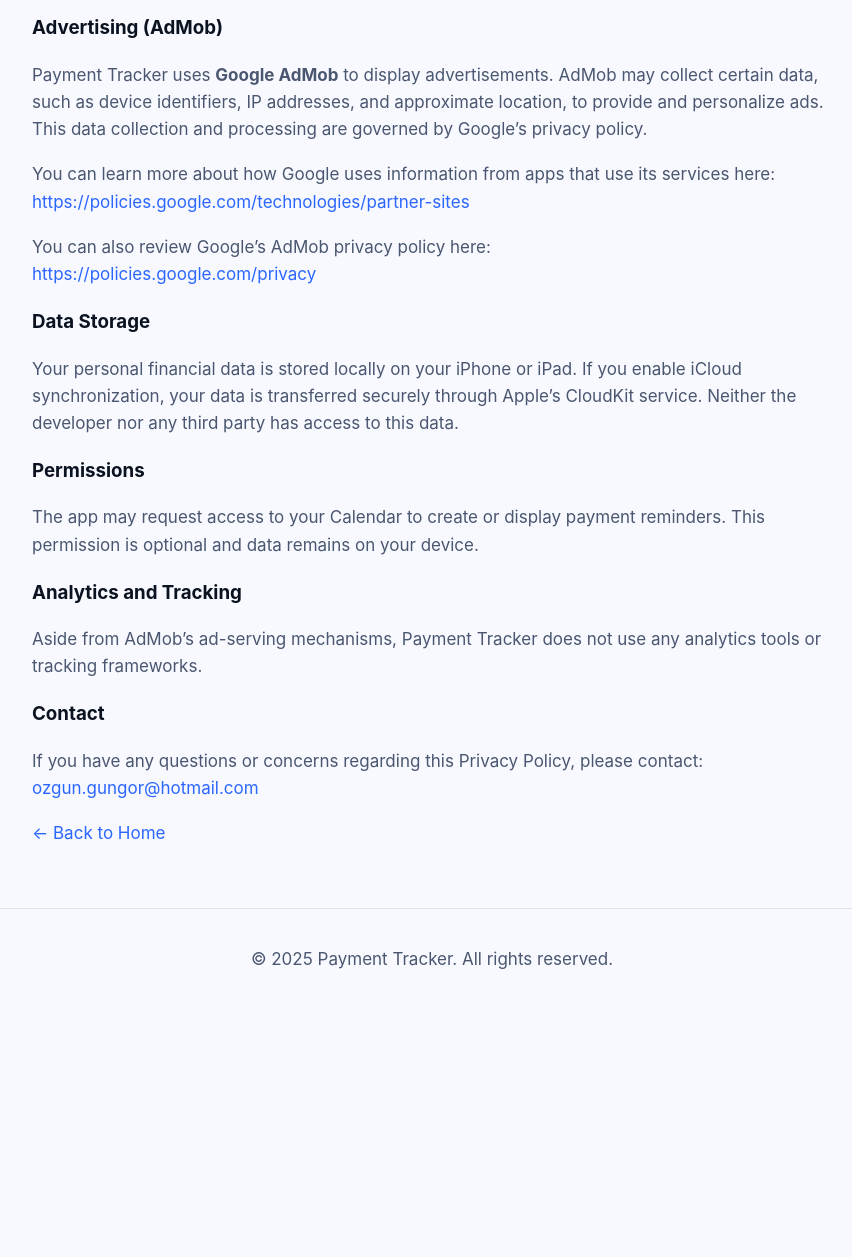
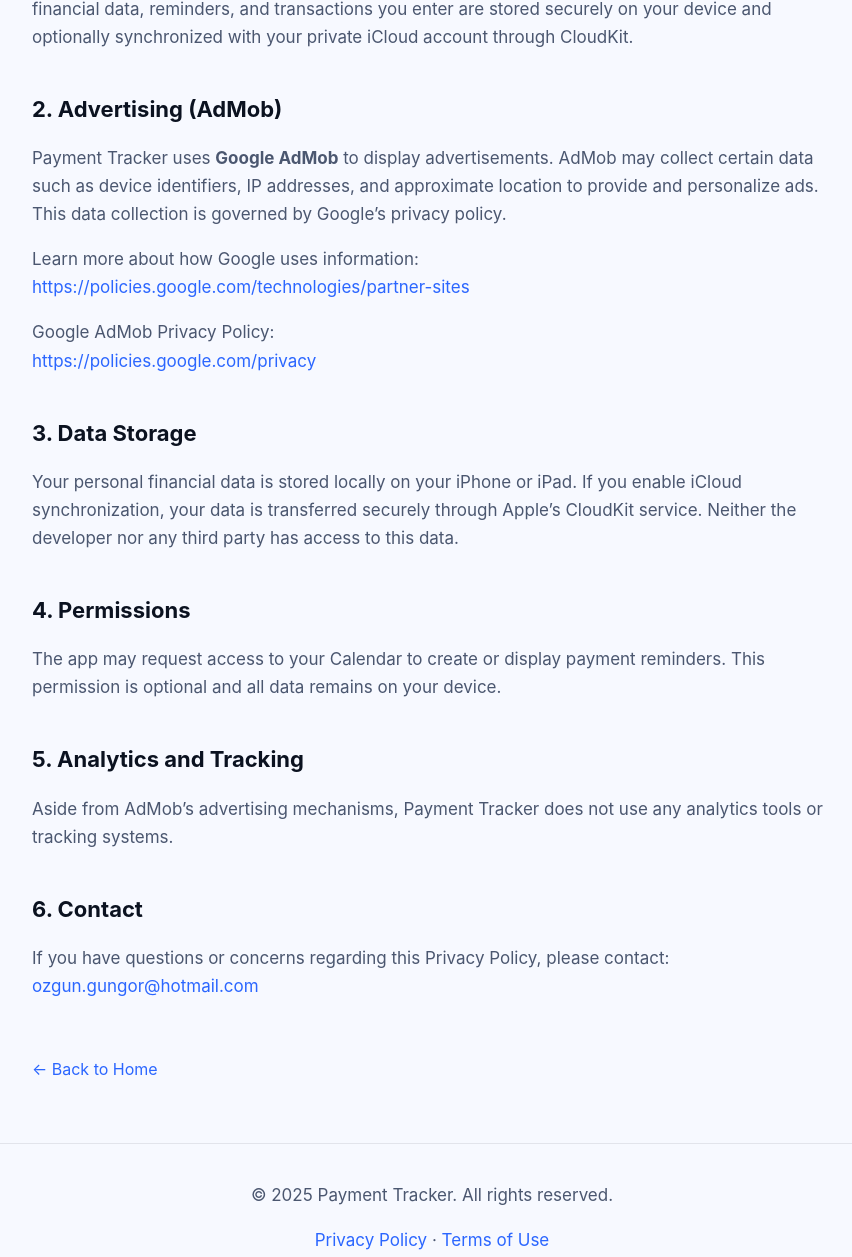
Before and after one commit to ozgungungor/Payment-Tracker, a plain HTML site: page privacy.html in a window 1280 px wide. Shown: the part 548-1805 px from the top of the page, without its empty margins (208-1060 px from the left). Before the commit the page ends 1559 px from the top, so only its background shows below. Drawn offline with Linux system fonts and the light colour scheme.

Commit message:
Update privacy policy formatting and headings

```diff
--- a/privacy.html
+++ b/privacy.html
@@ -27,7 +27,7 @@
       font-family: -apple-system, system-ui, Roboto, Helvetica, Arial, sans-serif;
       background: var(--bg);
       color: var(--text);
-      line-height: 1.6;
+      line-height: 1.65;
     }
     header, footer {
       text-align: center;
@@ -39,6 +39,7 @@
       border-bottom: none;
       color: var(--muted);
       font-size: 14px;
+      margin-top: 50px;
     }
     main {
       max-width: 800px;
@@ -47,13 +48,18 @@
     }
     h1 {
       text-align: center;
-      font-size: clamp(26px, 4vw, 36px);
-      margin-bottom: 30px;
+      font-size: clamp(28px, 5vw, 40px);
+      margin-bottom: 35px;
+    }
+    h2 {
+      font-size: 22px;
+      margin-top: 40px;
+      margin-bottom: 14px;
     }
     p, li {
       color: var(--muted);
       font-size: 17px;
-      margin-bottom: 18px;
+      margin-bottom: 16px;
     }
     a {
       color: var(--accent);
@@ -62,47 +68,93 @@
     a:hover {
       text-decoration: underline;
     }
+    .back {
+      display: inline-block;
+      margin-top: 40px;
+      font-size: 16px;
+    }
   </style>
 </head>
 <body>
   <header>
     <h2>Payment Tracker</h2>
   </header>
+
   <main>
     <h1>Privacy Policy</h1>
 
     <p><strong>Effective Date:</strong> January 1, 2025</p>
 
-    <p>Payment Tracker values your privacy and is committed to protecting your personal information. This Privacy Policy explains how your data is handled within the app, including information related to third-party services such as Google AdMob.</p>
+    <p>
+      Payment Tracker values your privacy and is committed to protecting your personal information.
+      This Privacy Policy explains how your data is handled within the app, including information related
+      to third-party services such as Google AdMob.
+    </p>
 
-    <h3>Data Collection and Usage</h3>
-    <p>Payment Tracker itself does not collect, store, or share any personal data outside your devices. All financial data, reminders, and transactions you enter are stored securely on your device and optionally synchronized with your private iCloud account through CloudKit.</p>
+    <h2>1. Data Collection and Usage</h2>
+    <p>
+      Payment Tracker itself does not collect, store, or share any personal data outside your devices.
+      All financial data, reminders, and transactions you enter are stored securely on your device and
+      optionally synchronized with your private iCloud account through CloudKit.
+    </p>
 
-    <h3>Advertising (AdMob)</h3>
-    <p>Payment Tracker uses <strong>Google AdMob</strong> to display advertisements. AdMob may collect certain data, such as device identifiers, IP addresses, and approximate location, to provide and personalize ads. This data collection and processing are governed by Google’s privacy policy.</p>
-    <p>You can learn more about how Google uses information from apps that use its services here:<br>
-    <a href="https://policies.google.com/technologies/partner-sites" target="_blank" rel="noopener">https://policies.google.com/technologies/partner-sites</a></p>
-    <p>You can also review Google’s AdMob privacy policy here:<br>
-    <a href="https://policies.google.com/privacy" target="_blank" rel="noopener">https://policies.google.com/privacy</a></p>
+    <h2>2. Advertising (AdMob)</h2>
+    <p>
+      Payment Tracker uses <strong>Google AdMob</strong> to display advertisements. AdMob may collect certain
+      data such as device identifiers, IP addresses, and approximate location to provide and personalize ads.
+      This data collection is governed by Google’s privacy policy.
+    </p>
 
-    <h3>Data Storage</h3>
-    <p>Your personal financial data is stored locally on your iPhone or iPad. If you enable iCloud synchronization, your data is transferred securely through Apple’s CloudKit service. Neither the developer nor any third party has access to this data.</p>
+    <p>
+      Learn more about how Google uses information:<br>
+      <a href="https://policies.google.com/technologies/partner-sites" target="_blank" rel="noopener">
+        https://policies.google.com/technologies/partner-sites
+      </a>
+    </p>
 
-    <h3>Permissions</h3>
-    <p>The app may request access to your Calendar to create or display payment reminders. This permission is optional and data remains on your device.</p>
+    <p>
+      Google AdMob Privacy Policy:<br>
+      <a href="https://policies.google.com/privacy" target="_blank" rel="noopener">
+        https://policies.google.com/privacy
+      </a>
+    </p>
 
-    <h3>Analytics and Tracking</h3>
-    <p>Aside from AdMob’s ad-serving mechanisms, Payment Tracker does not use any analytics tools or tracking frameworks.</p>
+    <h2>3. Data Storage</h2>
+    <p>
+      Your personal financial data is stored locally on your iPhone or iPad. If you enable iCloud
+      synchronization, your data is transferred securely through Apple’s CloudKit service. Neither the
+      developer nor any third party has access to this data.
+    </p>
 
-    <h3>Contact</h3>
-    <p>If you have any questions or concerns regarding this Privacy Policy, please contact:<br>
-    <a href="mailto:ozgun.gungor@hotmail.com">ozgun.gungor@hotmail.com</a></p>
+    <h2>4. Permissions</h2>
+    <p>
+      The app may request access to your Calendar to create or display payment reminders.
+      This permission is optional and all data remains on your device.
+    </p>
 
-    <p><a href="index.html">← Back to Home</a></p>
+    <h2>5. Analytics and Tracking</h2>
+    <p>
+      Aside from AdMob’s advertising mechanisms, Payment Tracker does not use any analytics tools
+      or tracking systems.
+    </p>
+
+    <h2>6. Contact</h2>
+    <p>
+      If you have questions or concerns regarding this Privacy Policy, please contact:<br>
+      <a href="mailto:ozgun.gungor@hotmail.com">ozgun.gungor@hotmail.com</a>
+    </p>
+
+    <a class="back" href="index.html">← Back to Home</a>
   </main>
+
   <footer>
     <p>© <span id="year"></span> Payment Tracker. All rights reserved.</p>
+    <p>
+      <a href="privacy.html">Privacy Policy</a> ·
+      <a href="terms.html">Terms of Use</a>
+    </p>
   </footer>
+
   <script>
     document.getElementById('year').textContent = new Date().getFullYear();
   </script>
```
